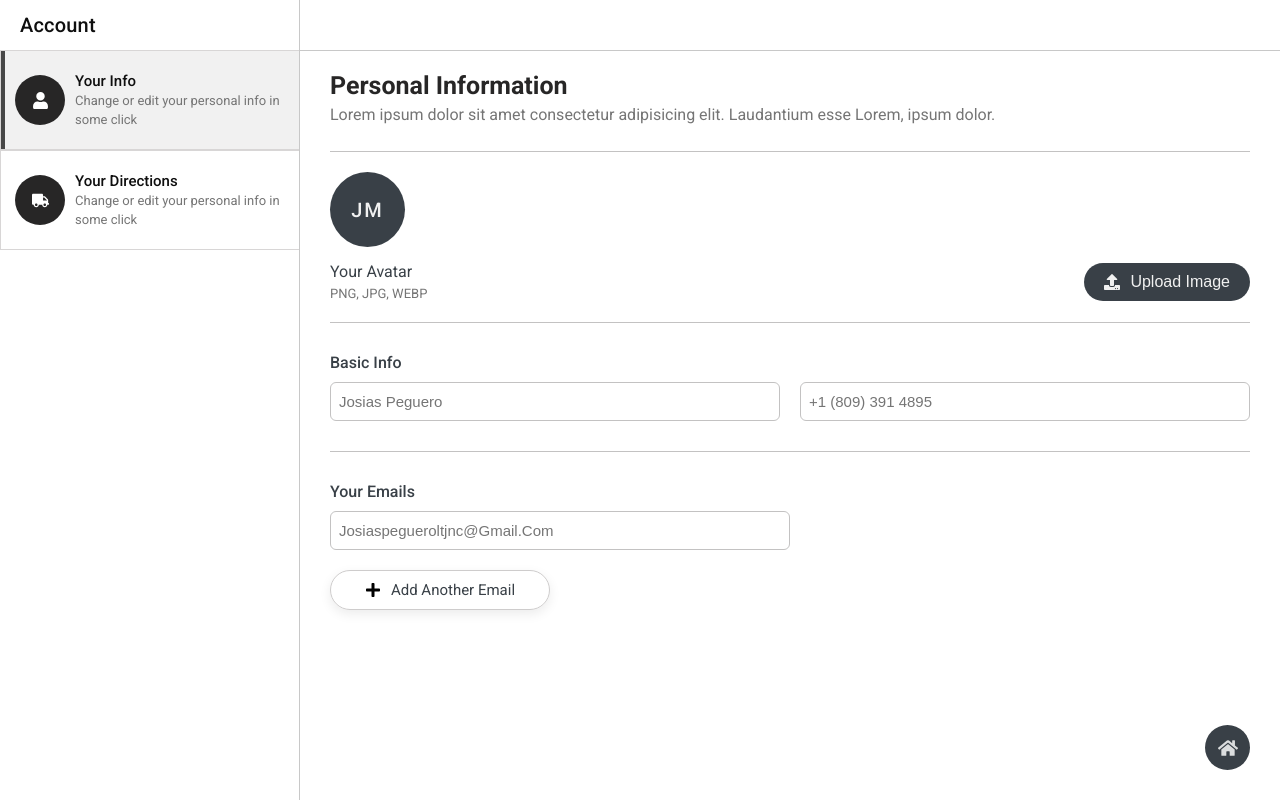
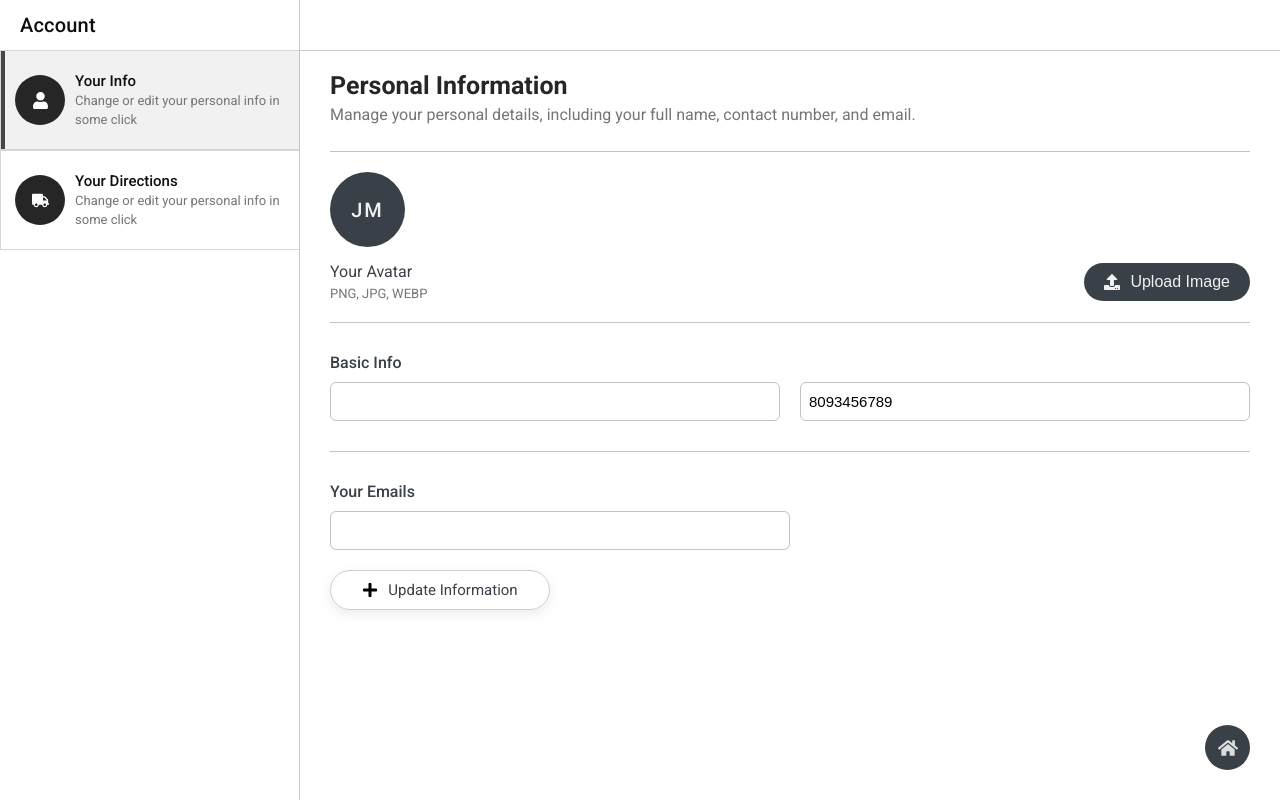
Before and after one commit to josiaspeguero/nexashop, a React (Create React App) app in the folder NexashopApp/: page /perfil in a window 1280 px wide. Built offline with nearby package versions, Linux system fonts and the light colour scheme.

Commit message:
feat: actualizar informacion de usuario

```diff
--- a/NexashopApp/src/pages/Profile.jsx
+++ b/NexashopApp/src/pages/Profile.jsx
@@ -1,13 +1,30 @@
 import { FaUser, FaUpload, FaPlus, FaTruck } from "react-icons/fa";
 import "../styles/profile.styles.css";
 import BackHome from "../components/ui/BackHome";
-import {ToastContainer, toast} from 'react-toastify'
+import { ToastContainer, toast } from "react-toastify";
+import { useEffect, useState } from "react";
 
 function Profile() {
+  const [info, setInfo] = useState({
+    nombreCompleto: "",
+    correo: "",
+    numero: "8093456789",
+  });
+  useEffect(() => {
+    const usuario = localStorage.getItem("usuario");
+    if (!usuario) {
+      return;
+    }
+    const usuarioParse = JSON.parse(usuario);
+    setInfo({
+      nombreCompleto: usuarioParse.nombreCompleto,
+      correo: usuarioParse.correo,
+    });
+  }, []);
   return (
     <div>
       <BackHome />
-      <ToastContainer/>
+      <ToastContainer position="bottom-right" />
       <div className="profile-container">
         <div className="profile-title">
           <p>Account</p>
@@ -45,55 +62,14 @@ function Profile() {
                 <span>Change or edit your personal info in some click</span>
               </div>
             </div>
-
-            {/* <div className="menu-item">
-              <div className="line-decoration"></div>
-              <div className="icon-container">
-                <FaTruck className="icon" />
-              </div>
-              <div className="description">
-                <p>Your Directions</p>
-                <span>Change or edit your directions in some click</span>
-              </div>
-            </div> */}
-            {/* <div className="menu-item">
-              <div className="line-decoration"></div>
-              <div className="icon-container">
-                <FaLock className="icon" />
-              </div>
-              <div className="description">
-                <p>Security</p>
-                <span>Change or edit your security settings in some click</span>
-              </div>
-            </div> */}
-            {/* <div className="menu-item">
-              <div className="line-decoration"></div>
-              <div className="icon-container">
-                <FaSlidersH className="icon" />
-              </div>
-              <div className="description">
-                <p>Preferences</p>
-                <span>Change or edit your preferences in some click</span>
-              </div>
-            </div> */}
-            {/* <div className="menu-item">
-              <div className="line-decoration"></div>
-              <div className="icon-container">
-                <FaCog className="icon" />
-              </div>
-              <div className="description">
-                <p>Settings</p>
-                <span>Change or edit your settings in some click</span>
-              </div>
-            </div> */}
           </div>
 
           <div className="profile-info profile-section">
             <div className="profile-header">
               <h2>Personal Information</h2>
               <p>
-                Lorem ipsum dolor sit amet consectetur adipisicing elit.
-                Laudantium esse Lorem, ipsum dolor.
+                Manage your personal details, including your full name, contact
+                number, and email.
               </p>
             </div>
             <hr />
@@ -107,9 +83,12 @@ function Profile() {
                     <span>PNG, JPG, WEBP</span>
                   </div>
 
-                  <button className="upload-profile" onClick={()=>{
-                    toast.error("Funcion no disponible actualmente")
-                  }}>
+                  <button
+                    className="upload-profile"
+                    onClick={() => {
+                      toast.warning("Funcion No Disponible Actualmente");
+                    }}
+                  >
                     <FaUpload className="icon" />
                     Upload Image
                   </button>
@@ -120,17 +99,30 @@ function Profile() {
             <div className="info-section">
               <div className="title-info">Basic Info</div>
               <div className="input-group">
-                <input type="text" placeholder="josias peguero" />
-                <input type="text" placeholder="+1 (809) 391 4895" />
+                <input
+                  type="text"
+                  placeholder={info.nombreCompleto}
+                  value={info.nombreCompleto}
+                />
+                <input
+                  type="text"
+                  placeholder="+1 (809) 391 4895"
+                  value={info.numero}
+                />
               </div>
             </div>
             <hr />
             <div className="info-section">
               <div className="title-info">Your Emails</div>
-              <input type="text" placeholder="josiaspegueroltjnc@gmail.com" />
-              <div className="add-email">
+              <input type="text" value={info.correo} />
+              <div
+                className="add-email"
+                onClick={() => {
+                  toast.warning("Función No Disponible Actualmente");
+                }}
+              >
                 <FaPlus className="icon" />
-                <p>Add Another Email</p>
+                <p>Update Information</p>
               </div>
             </div>
           </div>
```
